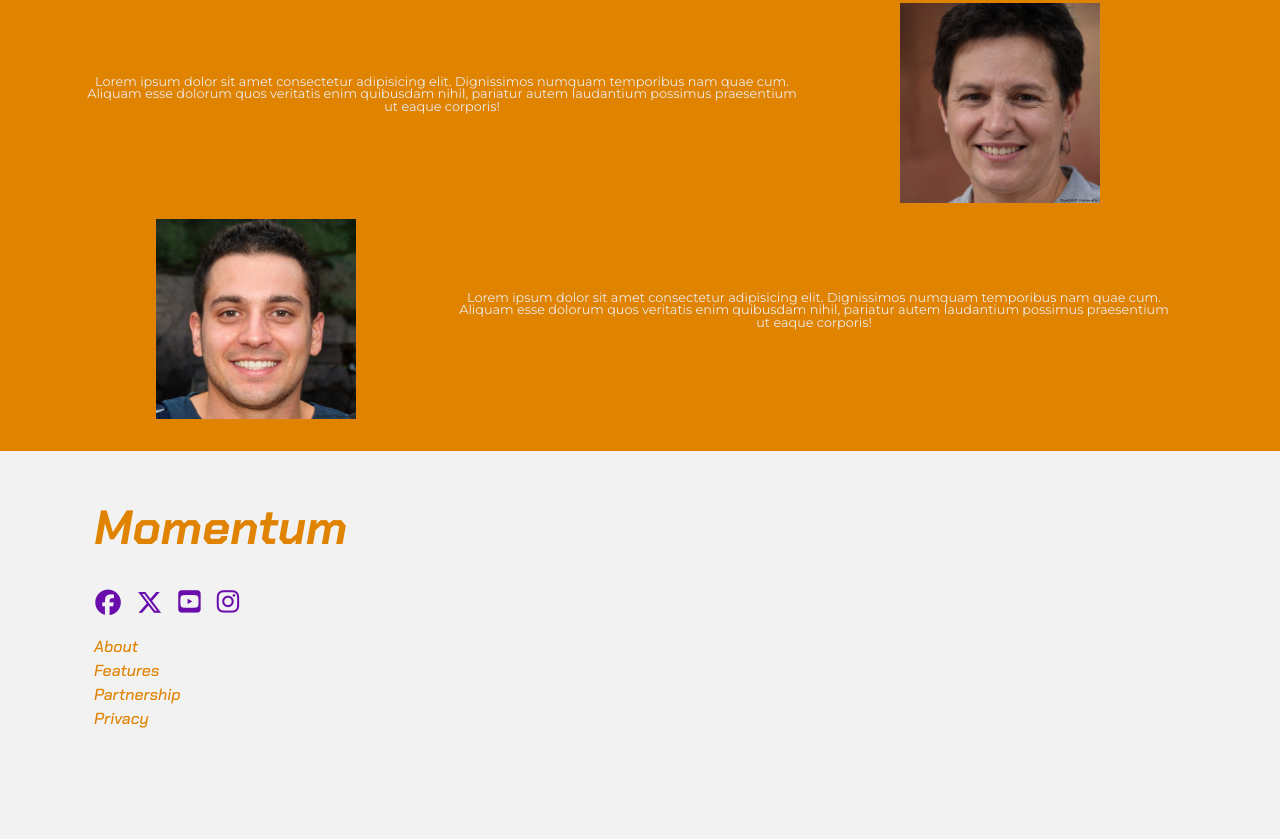
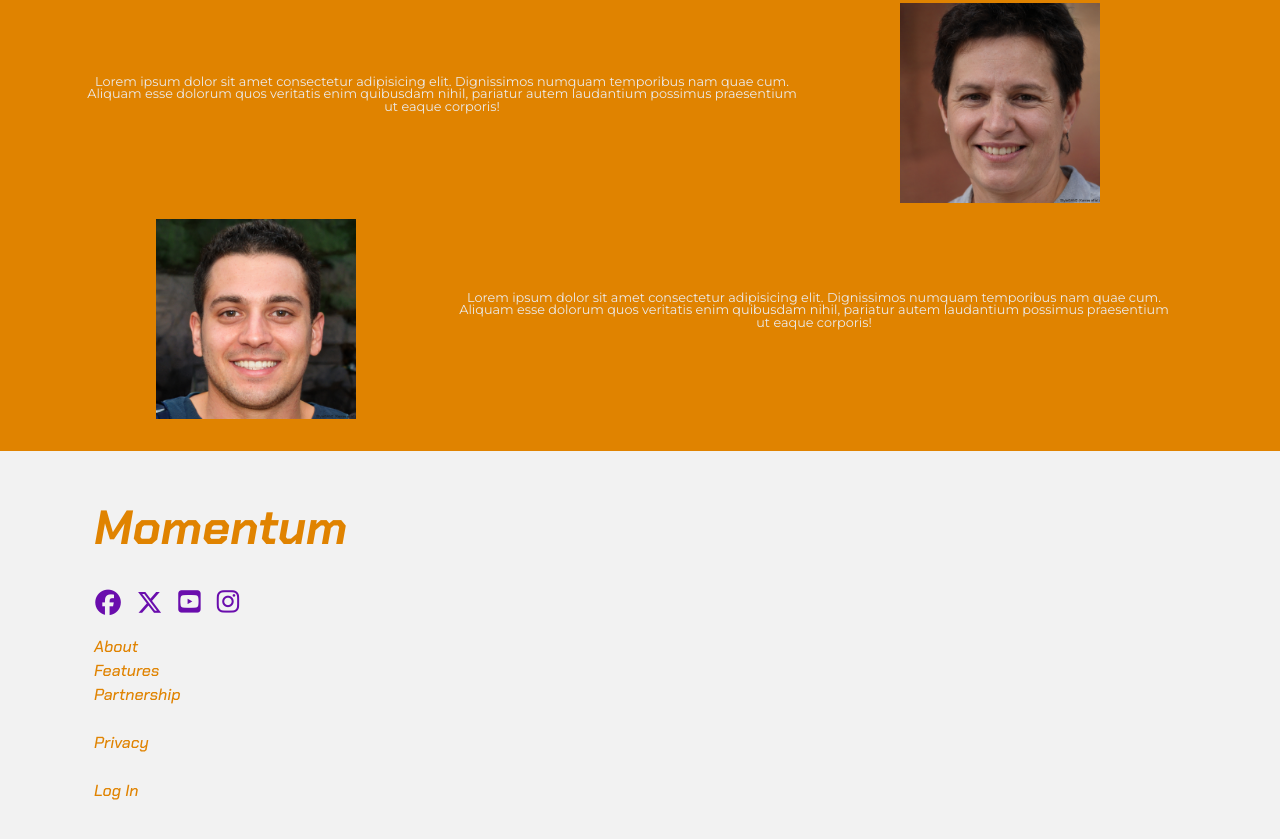
Before and after one commit to yenmangu/ci-momentum, a plain HTML site: page index.html in a window 1280 px wide. Shown: the part 6278-7117 px from the top of the page. Before the commit the page ends 7073 px from the top, so only its background shows below. Drawn offline with nearby package versions, Linux system fonts and the light colour scheme.

Commit message:
Update footer links

```diff
--- a/assets/css/style.css
+++ b/assets/css/style.css
@@ -151,3 +151,8 @@ section.hero {
 	padding: 5%;
 	color: var(--primary-royal-purple);
 }
+
+.privacy-link,
+.log-in-link {
+	margin-top: 1.5rem;
+}
--- a/index.html
+++ b/index.html
@@ -254,9 +254,13 @@
 								<a href="#about"
 									 class="logo-font-light energy">Partnership</a>
 							</li>
-							<li id="privacy">
+							<li class="privacy-link">
 								<a href="privacy.html"
 									 class="logo-font-light energy">Privacy</a>
+							</li>
+							<li class="log-in-link">
+								<a href="privacy.html"
+									 class="logo-font-light energy">Log In</a>
 							</li>
 						</ul>
 					</div>
```
